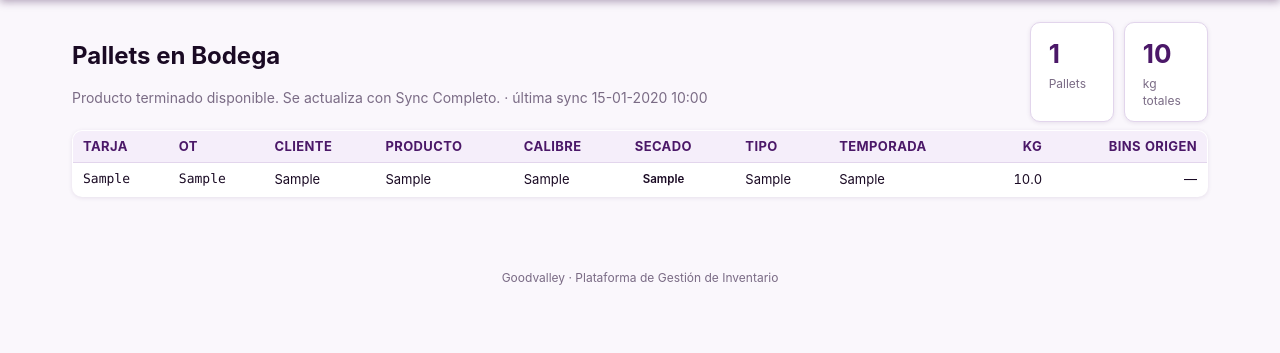
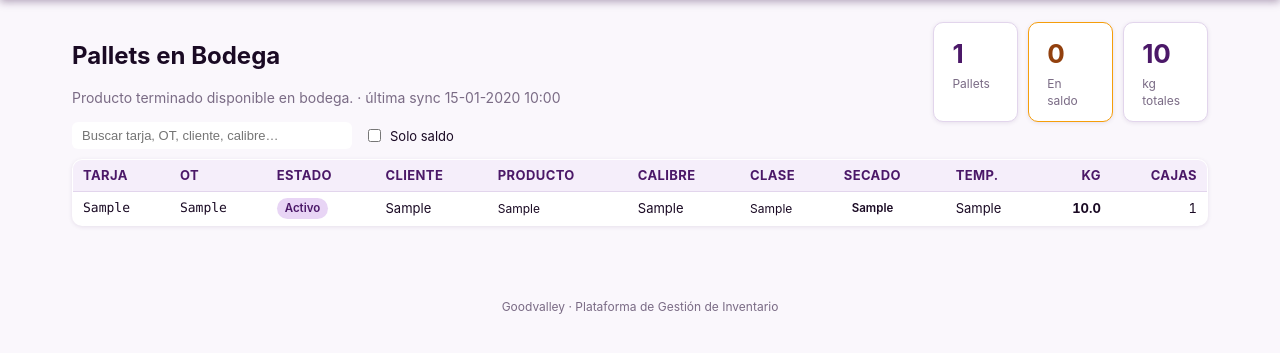
Before and after one commit to holscherp/Goodvalley, a Flask app: page /pallets in a window 1280 px wide. Shown: the part 58-411 px from the top of the page. Run offline with Flask 3, Linux system fonts and the light colour scheme; tables that the repository leaves empty hold one stand-in row (values such as "Sample post").

Commit message:
Add pallets en bodega scraping + saldo detection
Co-Authored-By: Claude Sonnet 4.6 <noreply@anthropic.com>

```diff
--- a/app.py
+++ b/app.py
@@ -218,6 +218,7 @@ def create_app():
         log_path    = _Path(f'/tmp/gv_job_{job_id}.log')
         status_path = _Path(f'/tmp/gv_job_{job_id}.status')
         bins_path   = _Path(f'/tmp/gv_bins_{job_id}.json')
+        pallets_path = _Path(f'/tmp/gv_pallets_{job_id}.json')
         scraper     = _Path(__file__).parent / 'scrape_pwarehouse.py'
 
         log_path.write_text('')
@@ -236,7 +237,7 @@ def create_app():
             return None
 
         def run():
-            env = {**os.environ, 'GV_NO_UPLOAD': '1', 'GV_OUTPUT': str(bins_path)}
+            env = {**os.environ, 'GV_NO_UPLOAD': '1', 'GV_OUTPUT': str(bins_path), 'GV_PALLETS_OUT': str(pallets_path)}
             proc = subprocess.Popen(
                 [sys.executable, str(scraper)],
                 stdout=subprocess.PIPE, stderr=subprocess.STDOUT,
@@ -322,6 +323,56 @@ def create_app():
                 with open(log_path, 'a') as lf:
                     lf.write(f'✓ {added} nuevos, {updated} actualizados, {skipped} omitidos.\n')
                     lf.flush()
+
+                # ── Import pallets ─────────────────────────────────────────
+                if pallets_path.exists():
+                    try:
+                        from models import Pallet as _Pallet, HistoricoMovimiento as _HM
+                        from datetime import datetime as _dt
+                        pallets_data = _json.loads(pallets_path.read_text())
+                        with open(log_path, 'a') as lf:
+                            lf.write(f'► Importando {len(pallets_data)} pallets...\n')
+                            lf.flush()
+                        with _app.app_context():
+                            shipped_ots = {
+                                r[0] for r in db.session.query(_HM.ot)
+                                .filter(_HM.movimiento == 'EMBARQUE').all()
+                            }
+                            existing_p = {row[0] for row in db.session.query(_Pallet.tarja).all()}
+                            added_p = updated_p = 0
+                            for p in pallets_data:
+                                tarja = str(p.get('tarja') or '').strip()
+                                if not tarja:
+                                    continue
+                                fields = {
+                                    'ot':               str(p.get('ot') or '').strip(),
+                                    'customer':         p.get('customer') or '',
+                                    'caliber':          p.get('caliber') or '',
+                                    'drying':           p.get('drying') or '',
+                                    'weight_kg':        float(p.get('weight_kg') or 0),
+                                    'producto':         p.get('producto') or '',
+                                    'unidades':         p.get('unidades'),
+                                    'pallet_estado_ot': p.get('pallet_estado_ot'),
+                                    's_pallet_clase':   p.get('s_pallet_clase'),
+                                    'synced_at':        _dt.utcnow(),
+                                }
+                                if tarja in existing_p:
+                                    db.session.query(_Pallet).filter_by(tarja=tarja).update(
+                                        fields, synchronize_session=False)
+                                    updated_p += 1
+                                else:
+                                    db.session.add(_Pallet(tarja=tarja, **fields))
+                                    existing_p.add(tarja)
+                                    added_p += 1
+                            db.session.commit()
+                        with open(log_path, 'a') as lf:
+                            lf.write(f'✓ Pallets: {added_p} nuevos, {updated_p} actualizados.\n')
+                            lf.flush()
+                    except Exception as _ep:
+                        with open(log_path, 'a') as lf:
+                            lf.write(f'⚠ Error importando pallets: {_ep}\n')
+                            lf.flush()
+
                 status_path.write_text('done:0')
 
             except Exception as e:
@@ -2227,11 +2278,17 @@ def create_app():
         total_kg_all = sum(s['total_kg'] for s in saldos)
 
         q_init = request.args.get('q', '')
+        from models import Pallet
+        saldo_pallets = (Pallet.query
+                         .filter(Pallet.ot.in_(list(ots_with_embarque)))
+                         .order_by(Pallet.ot, Pallet.tarja)
+                         .all()) if ots_with_embarque else []
         return render_template('saldos.html',
                                saldos=saldos,
                                total_kg=total_kg_all,
                                total_ots=len(saldos),
-                               q_init=q_init)
+                               q_init=q_init,
+                               saldo_pallets=saldo_pallets,)
 
     # ── Import Histórico ──────────────────────────────────────────────────────
 
@@ -2518,10 +2575,18 @@ def create_app():
 
     @app.route('/pallets')
     def list_pallets():
-        from models import Pallet
-        pallets   = Pallet.query.order_by(Pallet.tarja).all()
+        from models import Pallet, HistoricoMovimiento
+        shipped_ots = {
+            r[0] for r in db.session.query(HistoricoMovimiento.ot)
+            .filter(HistoricoMovimiento.movimiento == 'EMBARQUE').all()
+        }
+        pallets   = Pallet.query.order_by(Pallet.ot, Pallet.tarja).all()
         last_sync = pallets[0].synced_at if pallets else None
-        return render_template('pallets.html', pallets=pallets, last_sync=last_sync)
+        return render_template('pallets.html',
+            pallets=pallets,
+            shipped_ots=shipped_ots,
+            last_sync=last_sync,
+        )
 
     # ── Rendimientos ──────────────────────────────────────────────────────────
 
@@ -3047,6 +3112,9 @@ def _migrate(db_obj):
             key   VARCHAR(80) PRIMARY KEY,
             value TEXT
         )""",
+        'ALTER TABLE pallets ADD COLUMN IF NOT EXISTS pallet_estado_ot VARCHAR(5)',
+        'ALTER TABLE pallets ADD COLUMN IF NOT EXISTS s_pallet_clase VARCHAR(30)',
+        'ALTER TABLE pallets ADD COLUMN IF NOT EXISTS unidades INTEGER',
     ]
     with db_obj.engine.connect() as conn:
         for sql in stmts:
--- a/models.py
+++ b/models.py
@@ -586,6 +586,9 @@ class Pallet(db.Model):
     temporada    = db.Column(db.String(10),  nullable=True)
     bin_ids_json = db.Column(db.Text,        nullable=True)
     synced_at    = db.Column(db.DateTime,    default=datetime.utcnow)
+    pallet_estado_ot = db.Column(db.String(5),  nullable=True)
+    s_pallet_clase   = db.Column(db.String(30), nullable=True)
+    unidades         = db.Column(db.Integer,    nullable=True)
 
     @property
     def bin_identifiers(self):
--- a/templates/pallets.html
+++ b/templates/pallets.html
@@ -6,7 +6,7 @@
   <div>
     <h1>Pallets en Bodega</h1>
     <p class="muted">
-      Producto terminado disponible. Se actualiza con Sync Completo.
+      Producto terminado disponible en bodega.
       {% if last_sync %}· última sync {{ last_sync.strftime('%d-%m-%Y %H:%M') }}{% endif %}
     </p>
   </div>
@@ -14,6 +14,12 @@
     <div class="card" style="min-width:0;padding:12px 18px">
       <div class="big">{{ pallets|length }}</div>
       <div class="lbl">Pallets</div>
+    </div>
+    {% set saldo_count = namespace(n=0) %}
+    {% for p in pallets %}{% if p.ot in shipped_ots %}{% set saldo_count.n = saldo_count.n + 1 %}{% endif %}{% endfor %}
+    <div class="card" style="min-width:0;padding:12px 18px;border:1px solid #f59e0b">
+      <div class="big" style="color:#92400e">{{ saldo_count.n }}</div>
+      <div class="lbl">En saldo</div>
     </div>
     <div class="card" style="min-width:0;padding:12px 18px">
       <div class="big">{{ "{:,.0f}".format(pallets|sum(attribute='weight_kg') or 0) }}</div>
@@ -23,44 +29,81 @@
 </div>
 
 {% if pallets %}
-<table class="grid tight">
+<div style="margin-bottom:10px;display:flex;gap:12px;align-items:center">
+  <input id="pallet-search" type="text" placeholder="Buscar tarja, OT, cliente, calibre…"
+         style="padding:6px 10px;border:1px solid var(--border);border-radius:6px;
+                background:var(--card);color:var(--fg);font-size:13px;width:280px"
+         oninput="filterPallets(this.value)">
+  <label style="font-size:13px;display:flex;align-items:center;gap:6px;cursor:pointer">
+    <input type="checkbox" id="only-saldo" onchange="filterPallets(document.getElementById('pallet-search').value)">
+    Solo saldo
+  </label>
+</div>
+
+<table class="grid tight" id="pallet-table">
   <thead><tr>
     <th>Tarja</th>
     <th>OT</th>
+    <th>Estado</th>
     <th>Cliente</th>
     <th>Producto</th>
     <th>Calibre</th>
+    <th>Clase</th>
     <th>Secado</th>
-    <th>Tipo</th>
-    <th>Temporada</th>
+    <th>Temp.</th>
     <th class="num">kg</th>
-    <th class="num">Bins origen</th>
+    <th class="num">Cajas</th>
   </tr></thead>
   <tbody>
   {% for p in pallets %}
-  <tr>
+  {% set is_saldo = p.ot in shipped_ots %}
+  <tr data-saldo="{{ 'yes' if is_saldo else 'no' }}">
     <td class="mono">{{ p.tarja }}</td>
     <td class="mono">{{ p.ot or '—' }}</td>
+    <td>
+      {% if is_saldo %}
+        <span class="pill" style="background:#fef3c7;color:#92400e;font-weight:700">Saldo</span>
+        {% if p.pallet_estado_ot == 'F' %}
+          <span class="pill" style="background:#fee2e2;color:#b91c1c;font-size:10px">No cumplió</span>
+        {% elif p.pallet_estado_ot == 'T' %}
+          <span class="pill" style="background:#d1fae5;color:#065f46;font-size:10px">Excedente</span>
+        {% endif %}
+      {% else %}
+        <span class="pill" style="background:var(--lavender);color:var(--purple)">Activo</span>
+      {% endif %}
+    </td>
     <td>{{ p.customer or '—' }}</td>
-    <td>{{ p.producto or '—' }}</td>
+    <td style="font-size:12px">{{ p.producto or '—' }}</td>
     <td>{{ p.caliber or '—' }}</td>
+    <td style="font-size:12px">{{ p.s_pallet_clase or '—' }}</td>
     <td>
-      {% if p.drying %}
-        <span class="pill pill-{{ p.drying }}">{{ p.drying_label }}</span>
+      {% if p.drying %}<span class="pill pill-{{ p.drying }}">{{ p.drying_label }}</span>
       {% else %}—{% endif %}
     </td>
-    <td>{{ p.product_type_label if p.product_type else '—' }}</td>
     <td>{{ p.temporada or '—' }}</td>
-    <td class="num">{{ "{:,.1f}".format(p.weight_kg or 0) }}</td>
-    <td class="num">{{ p.bin_count if p.bin_count else '—' }}</td>
+    <td class="num"><strong>{{ "{:,.1f}".format(p.weight_kg or 0) }}</strong></td>
+    <td class="num">{{ p.unidades or '—' }}</td>
   </tr>
   {% endfor %}
   </tbody>
 </table>
+
+<script>
+function filterPallets(q) {
+  q = q.toLowerCase();
+  var onlySaldo = document.getElementById('only-saldo').checked;
+  document.querySelectorAll('#pallet-table tbody tr').forEach(function(tr) {
+    var matchQ = !q || tr.textContent.toLowerCase().includes(q);
+    var matchS = !onlySaldo || tr.dataset.saldo === 'yes';
+    tr.style.display = (matchQ && matchS) ? '' : 'none';
+  });
+}
+</script>
+
 {% else %}
 <div class="empty">
   <p>No hay pallets registrados todavía.</p>
-  <p class="muted" style="margin-top:6px">Presioná <strong>Actualizar → Sync Completo</strong> para traer los datos desde pWarehouse.</p>
+  <p class="muted" style="margin-top:6px">Presioná <strong>Actualizar → Subir Bins en Bodega</strong> para traer los datos desde pWarehouse.</p>
 </div>
 {% endif %}
 {% endblock %}
```
Also changed, not shown: scrape_pwarehouse.py (+181 -2 lines), templates/saldos.html (+35 -0 lines).
